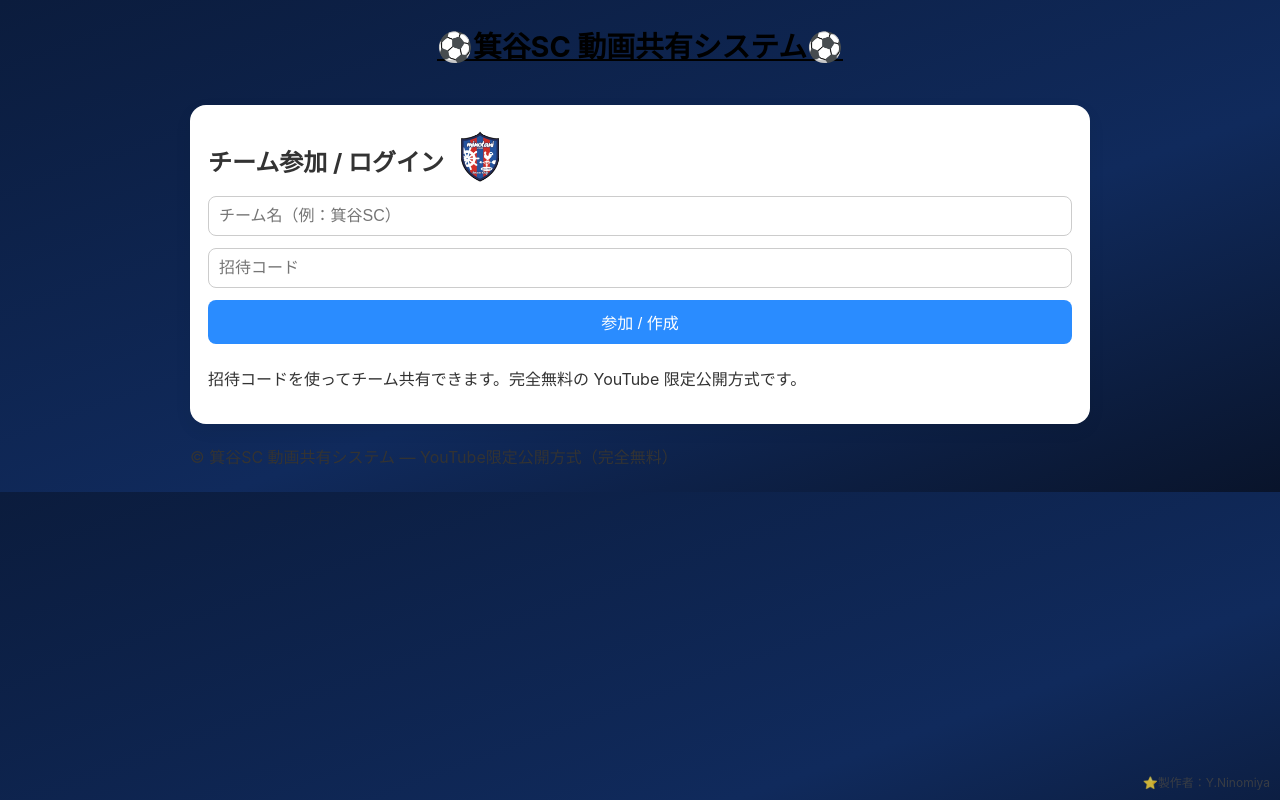
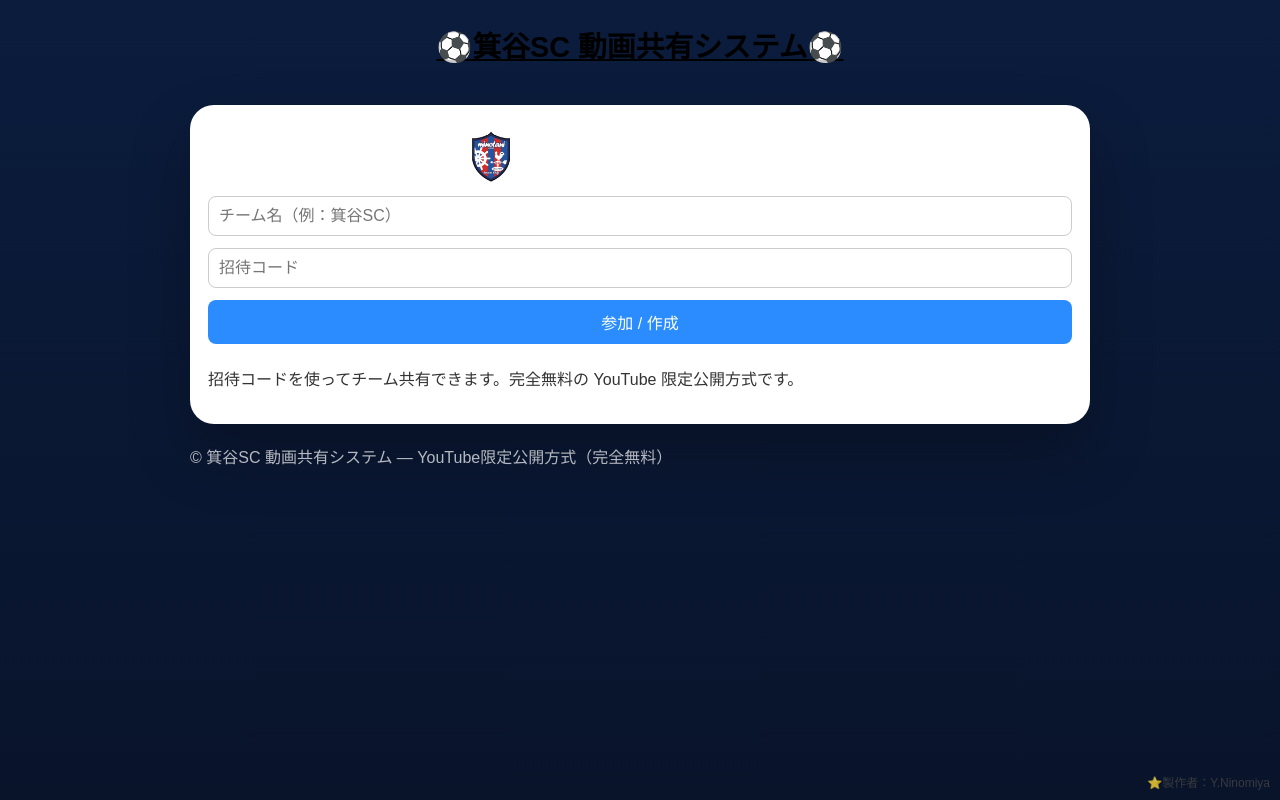
Before and after one commit to minomino-sc/soccer-app, a plain HTML site: page index.html in a window 1280 px wide. Drawn offline with Linux system fonts and the light colour scheme; a web font is replaced by a local one.

Commit message:
Update styles.css

```diff
--- a/styles.css
+++ b/styles.css
@@ -812,3 +812,27 @@ select {
 body {
   background: linear-gradient(160deg, #0b1c3d 0%, #102a5c 60%, #09142b 100%);
 }
+
+body {
+  margin: 0;
+  min-height: 100vh;
+  background: linear-gradient(180deg, #0b1c3d 0%, #09142b 100%);
+  font-family: 'Noto Sans JP', sans-serif;
+}
+
+#teamSection {
+  background: #ffffff !important;
+  border-radius: 24px;
+  box-shadow: 0 30px 60px rgba(0,0,0,0.25);
+}
+
+.page-title {
+  color: #ffffff !important;
+  font-weight: 700;
+  letter-spacing: 1px;
+}
+
+footer,
+small {
+  color: rgba(255,255,255,0.7) !important;
+}
```
